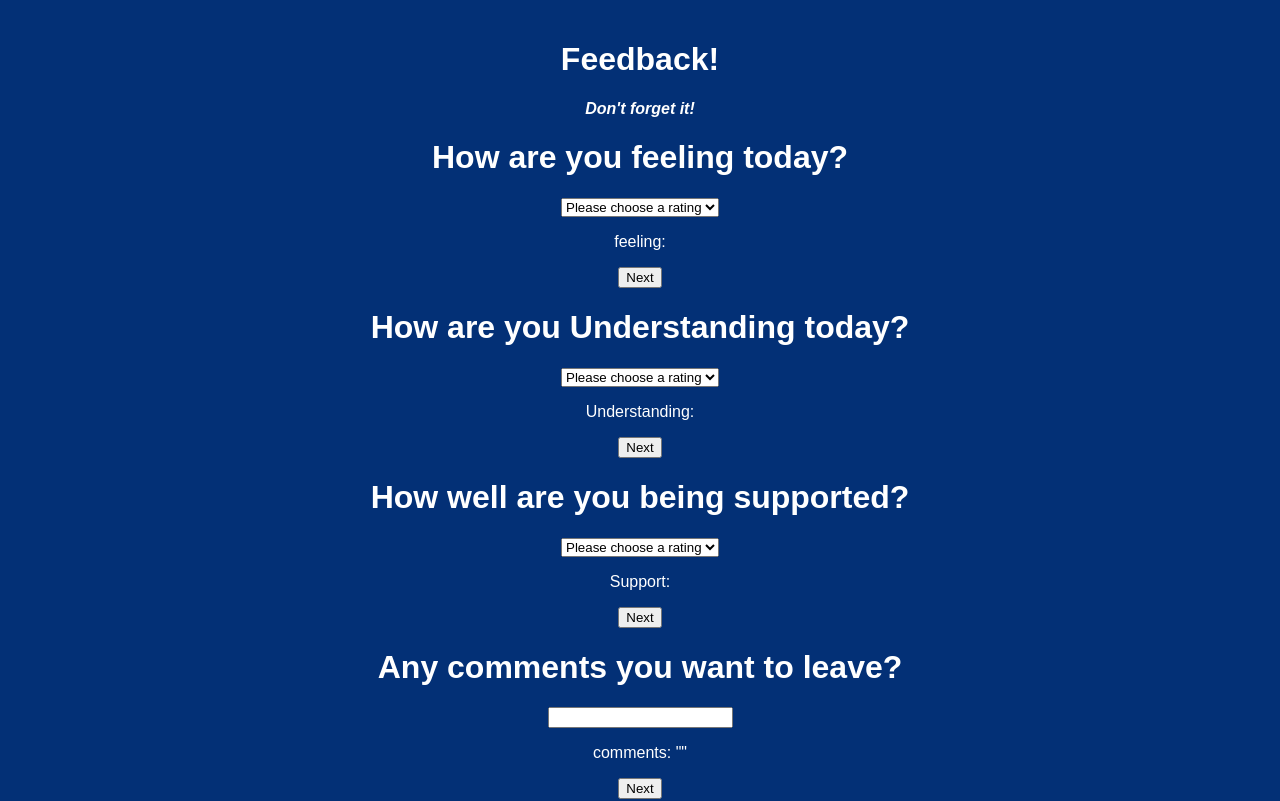
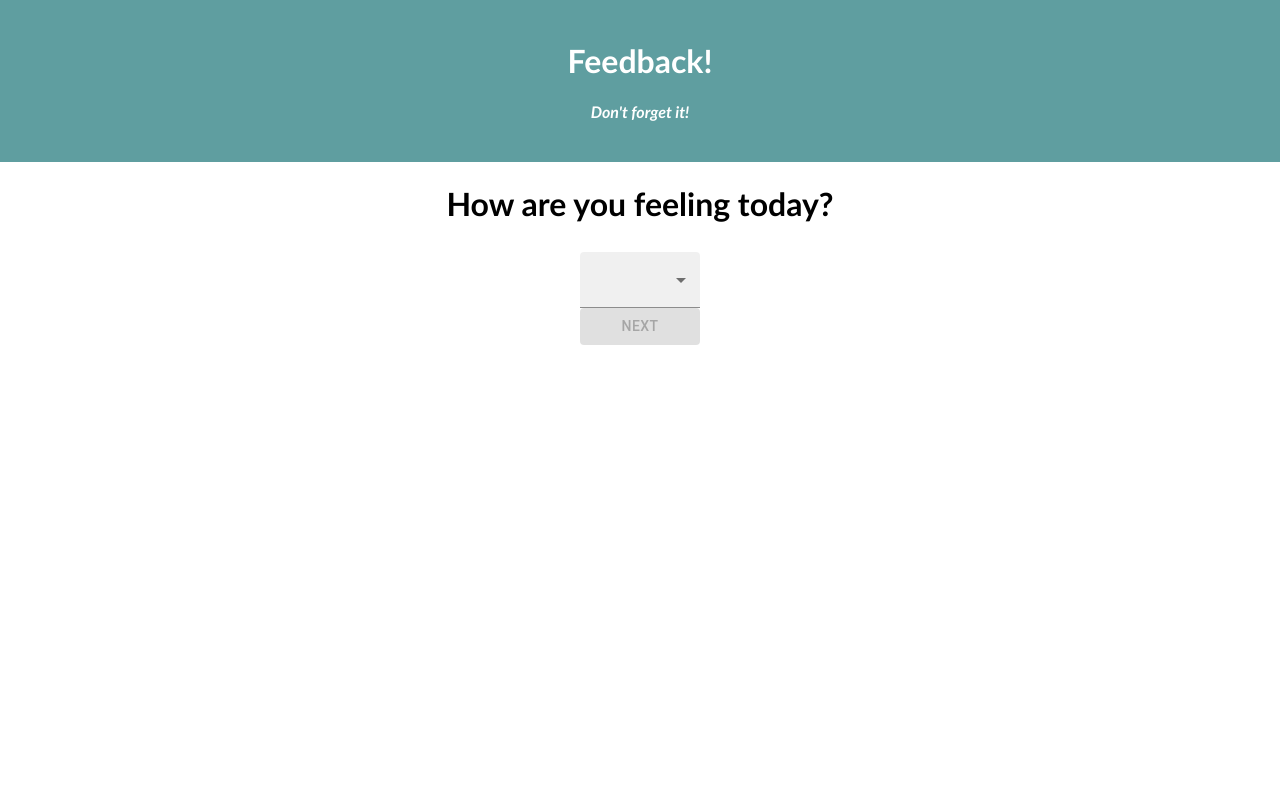
Before and after one commit to petestapp/weekend-redux-feedback-loop, a React (Create React App) app: page / in a window 1280 px wide. Shown: the top 801 px of the page. Built offline with nearby package versions, Linux system fonts and the light colour scheme.

Commit message:
project completed, need to update readme

```diff
--- a/package.json
+++ b/package.json
@@ -4,12 +4,16 @@
   "private": true,
   "proxy": "http://localhost:5000",
   "dependencies": {
+    "@emotion/react": "^11.6.0",
+    "@emotion/styled": "^11.6.0",
+    "@mui/material": "^5.2.0",
     "axios": "^0.21.1",
     "express": "^4.17.1",
     "pg": "^8.2.1",
     "react": "^17.0.1",
     "react-dom": "^17.0.1",
     "react-redux": "^7.2.6",
+    "react-router-dom": "^6.0.2",
     "react-scripts": "^4.0.1",
     "redux": "^4.1.2",
     "redux-logger": "^3.0.6"
--- a/src/components/App/App.css
+++ b/src/components/App/App.css
@@ -1,9 +1,14 @@
 .App {
   text-align: center;
+  font-family:'Trebuchet MS', 'Lucida Sans Unicode', 'Lucida Grande', 'Lucida Sans', Arial, sans-serif
+}
+
+.App-body {
+  font-family:'Trebuchet MS', 'Lucida Sans Unicode', 'Lucida Grande', 'Lucida Sans', Arial, sans-serif
 }
 
 .App-header {
-  background-color: #033076;
+  background-color: cadetblue;
   min-height: 70px;
   padding: 20px;
   color: white;
--- a/src/components/App/App.jsx
+++ b/src/components/App/App.jsx
@@ -1,11 +1,12 @@
-import React from 'react';
-import axios from 'axios';
-import './App.css';
-import Feeling from '../Feeling/Feeling';
-import Understanding from '../Understanding/Understanding';
-import Support from '../Support/Support';
-import Comments from '../Comments/Comments';
-import Review from '../Review/Review';
+import React from "react";
+import "./App.css";
+import {BrowserRouter, Routes, Route} from "react-router-dom";
+import Feeling from "../Feeling/Feeling";
+import Understanding from "../Understanding/Understanding";
+import Support from "../Support/Support";
+import Comments from "../Comments/Comments";
+import Review from "../Review/Review";
+import Thanks from "../Thanks/Thanks";
 
 function App() {
 
@@ -14,12 +15,19 @@ function App() {
       <header className='App-header'>
         <h1 className='App-title'>Feedback!</h1>
         <h4>Don't forget it!</h4>
-        <Feeling />
-        <Understanding />
-        <Support />
-        <Comments />
-        <Review />
       </header>
+      <body className='App-body'>
+        <BrowserRouter>
+          <Routes>
+            <Route path='/' element={<Feeling />}></Route>
+            <Route path='/understanding' element={<Understanding />}></Route>
+            <Route path='/support' element={<Support />}></Route>
+            <Route path='/comments' element={<Comments />}></Route>
+            <Route path='/review' element={<Review />}></Route>
+            <Route path='/thanks' element={<Thanks />}></Route>
+          </Routes>
+        </BrowserRouter>
+      </body>
     </div>
   );
 }
--- a/src/components/Comments/Comments.jsx
+++ b/src/components/Comments/Comments.jsx
@@ -1,6 +1,9 @@
 import React from "react";
 import {useState} from "react";
-import {useDispatch,} from "react-redux";
+import {useDispatch} from "react-redux";
+import {Link} from "react-router-dom";import Button from '@mui/material/Button';
+import ButtonGroup from '@mui/material/ButtonGroup';
+import TextField from '@mui/material/TextField';
 
 function Comments( props ){
     // const[ name, setName ]=useState( null );
@@ -21,9 +24,24 @@ function Comments( props ){
     return(
         <div>
             <h1>Any comments you want to leave?</h1>
-            <input type="text" name="commentsInput" id="commentsInput" onChange={(event)=>getComments(event)}/>
-            <p>comments: {JSON.stringify(comments)}</p>
-            <button onClick={sendComments}>Next</button>
+            <TextField
+                multiline
+                maxRows={4}
+                value={comments}
+                onChange={(event)=>getComments(event)}
+                variant="filled"
+                sx={{width: '50%'}}
+                margin="normal"
+            />
+            <br/>
+            <ButtonGroup variant="contained">
+                <Button component={Link} to={'/support'} variant="contained">
+                        Back
+                    </Button>
+                    <Button component={Link} to={'/review'} variant="contained" onClick={sendComments}>
+                        Next
+                    </Button>
+            </ButtonGroup>
         </div>
     )
 }
--- a/src/components/Feeling/Feeling.jsx
+++ b/src/components/Feeling/Feeling.jsx
@@ -1,14 +1,26 @@
 import React from "react";
-import { useState } from "react";
+import {useState} from "react";
 import {useDispatch} from "react-redux";
+import {Link} from "react-router-dom";
+import Button from '@mui/material/Button';
+import MenuItem from '@mui/material/MenuItem';
+import FormControl from '@mui/material/FormControl';
+import Select from '@mui/material/Select';
 
 function Feeling(props){
     // const[ name, setName ]=useState( null );
-    const [feeling, setFeeling] = useState(undefined);
+    const [feeling, setFeeling] = useState("");
+    const [validNumber, setValidNumber] = useState(false);
     const dispatch = useDispatch();
 
     const getFeeling = (event) =>{
         setFeeling(Number(event.target.value));
+        if (event.target.value > 0){
+            setValidNumber(true);
+        }
+        else {
+            setValidNumber(false);
+        }
     }
 
     const sendFeeling = () =>{
@@ -21,17 +33,26 @@ function Feeling(props){
     return(
         <div>
             <h1>How are you feeling today?</h1>
-            {/* <input type="number" min="1" max="5" value={feeling} onChange={getFeeling}/> */}
-            <select name="numbers" value={feeling} onChange={(event)=>getFeeling(event)}>
-                <option value="">Please choose a rating</option>
-                <option value={1}>1</option>
-                <option value={2}>2</option>
-                <option value={3}>3</option>
-                <option value={4}>4</option>
-                <option value={5}>5</option>
-            </select>
-            <p>feeling: {JSON.stringify(feeling)}</p>
-            <button onClick={sendFeeling}>Next</button>
+            <FormControl variant="standard" sx={{ m: 1, minWidth: 120 }} variant="filled">
+            <Select
+                value={feeling}
+                onChange={(event)=>getFeeling(event)}
+                label="Rating"
+            >
+                <MenuItem value={1}>1</MenuItem>
+                <MenuItem value={2}>2</MenuItem>
+                <MenuItem value={3}>3</MenuItem>
+                <MenuItem value={4}>4</MenuItem>
+                <MenuItem value={5}>5</MenuItem>
+            </Select>
+            {
+                validNumber ?
+                <Button component={Link} to={'/understanding'} variant="contained" onClick={sendFeeling}>
+                    Next
+                </Button>:
+                <Button variant="contained" disabled>Next</Button>
+            }
+            </FormControl>
         </div>
     )
 }
--- a/src/components/Support/Support.jsx
+++ b/src/components/Support/Support.jsx
@@ -1,14 +1,27 @@
 import React from "react";
 import { useState } from "react";
 import {useDispatch} from "react-redux";
+import {Link} from "react-router-dom";
+import Button from '@mui/material/Button';
+import MenuItem from '@mui/material/MenuItem';
+import FormControl from '@mui/material/FormControl';
+import Select from '@mui/material/Select';
+import ButtonGroup from '@mui/material/ButtonGroup';
 
 function Support(props){
     // const[ name, setName ]=useState( null );
-    const [support, setSupport] = useState(undefined);
+    const [support, setSupport] = useState("");
+    const [validNumber, setValidNumber] = useState(false);
     const dispatch = useDispatch();
 
     const getSupport = (event) =>{
         setSupport(Number(event.target.value));
+        if (event.target.value > 0){
+            setValidNumber(true);
+        }
+        else {
+            setValidNumber(false);
+        }
     }
 
     const sendSupport = () =>{
@@ -21,17 +34,31 @@ function Support(props){
     return(
         <div>
             <h1>How well are you being supported?</h1>
-            {/* <input type="number" min="1" max="5" value={Support} onChange={getSupport}/> */}
-            <select name="numbers" value={support} onChange={(event)=>getSupport(event)}>
-                <option value="">Please choose a rating</option>
-                <option value={1}>1</option>
-                <option value={2}>2</option>
-                <option value={3}>3</option>
-                <option value={4}>4</option>
-                <option value={5}>5</option>
-            </select>
-            <p>Support: {JSON.stringify(support)}</p>
-            <button onClick={sendSupport}>Next</button>
+            <FormControl variant="standard" sx={{ m: 1, minWidth: 120 }}>
+                <Select
+                    variant="filled"
+                    value={support}
+                    onChange={(event)=>getSupport(event)}
+                >
+                    <MenuItem value={1}>1</MenuItem>
+                    <MenuItem value={2}>2</MenuItem>
+                    <MenuItem value={3}>3</MenuItem>
+                    <MenuItem value={4}>4</MenuItem>
+                    <MenuItem value={5}>5</MenuItem>
+                </Select>
+                <ButtonGroup variant="contained">
+                    <Button component={Link} to={'/understanding'} variant="contained">
+                        Back
+                    </Button>
+                    {
+                        validNumber ?
+                        <Button component={Link} to={'/comments'} variant="contained" onClick={sendSupport}>
+                            Next
+                        </Button>:
+                        <Button variant="contained" disabled>Next</Button>
+                    }
+                </ButtonGroup>
+            </FormControl>
         </div>
     )
 }
--- /dev/null
+++ b/src/components/Thanks/Thanks.jsx
@@ -0,0 +1,17 @@
+import {Link} from "react-router-dom";
+import Button from '@mui/material/Button';
+
+function Thanks( props ){
+    // const[ name, setName ]=useState( null );
+
+    return(
+        <div>
+            <h1>Thanks</h1>
+            <Button component={Link} to={'/'} variant="contained">
+                Leave New Feedback
+            </Button>
+        </div>
+    )
+}
+
+export default Thanks;
--- a/src/components/Understanding/Understanding.jsx
+++ b/src/components/Understanding/Understanding.jsx
@@ -1,14 +1,27 @@
 import React from "react";
-import { useState } from "react";
+import {useState} from "react";
 import {useDispatch} from "react-redux";
+import {Link} from "react-router-dom";
+import Button from '@mui/material/Button';
+import MenuItem from '@mui/material/MenuItem';
+import FormControl from '@mui/material/FormControl';
+import Select from '@mui/material/Select';
+import ButtonGroup from '@mui/material/ButtonGroup';
 
 function Understanding(props){
     // const[ name, setName ]=useState( null );
-    const [understanding, setUnderstanding] = useState(undefined);
+    const [understanding, setUnderstanding] = useState("");
+    const [validNumber, setValidNumber] = useState(false);
     const dispatch = useDispatch();
 
     const getUnderstanding = (event) =>{
         setUnderstanding(Number(event.target.value));
+        if (event.target.value > 0){
+            setValidNumber(true);
+        }
+        else {
+            setValidNumber(false);
+        }
     }
 
     const sendUnderstanding = () =>{
@@ -21,17 +34,31 @@ function Understanding(props){
     return(
         <div>
             <h1>How are you Understanding today?</h1>
-            {/* <input type="number" min="1" max="5" value={Understanding} onChange={getUnderstanding}/> */}
-            <select name="numbers" value={understanding} onChange={(event)=>getUnderstanding(event)}>
-                <option value="">Please choose a rating</option>
-                <option value={1}>1</option>
-                <option value={2}>2</option>
-                <option value={3}>3</option>
-                <option value={4}>4</option>
-                <option value={5}>5</option>
-            </select>
-            <p>Understanding: {JSON.stringify(understanding)}</p>
-            <button onClick={sendUnderstanding}>Next</button>
+            <FormControl variant="standard" sx={{ m: 1, minWidth: 120 }}>
+                <Select
+                    variant="filled"
+                    value={understanding}
+                    onChange={(event)=>getUnderstanding(event)}
+                >
+                    <MenuItem value={1}>1</MenuItem>
+                    <MenuItem value={2}>2</MenuItem>
+                    <MenuItem value={3}>3</MenuItem>
+                    <MenuItem value={4}>4</MenuItem>
+                    <MenuItem value={5}>5</MenuItem>
+                </Select>
+                <ButtonGroup variant="contained">
+                    <Button component={Link} to={'/'} variant="contained">
+                        Back
+                    </Button>
+                    {
+                        validNumber ?
+                        <Button component={Link} to={'/support'} variant="contained" onClick={sendUnderstanding}>
+                            Next
+                        </Button>:
+                        <Button variant="contained" disabled>Next</Button>
+                    }
+                </ButtonGroup>
+            </FormControl>
         </div>
     )
 }
```
Also changed, not shown: src/components/Review/Review.jsx (+16 -8 lines), 1 other file (tests, documents, lock files or other folders).
